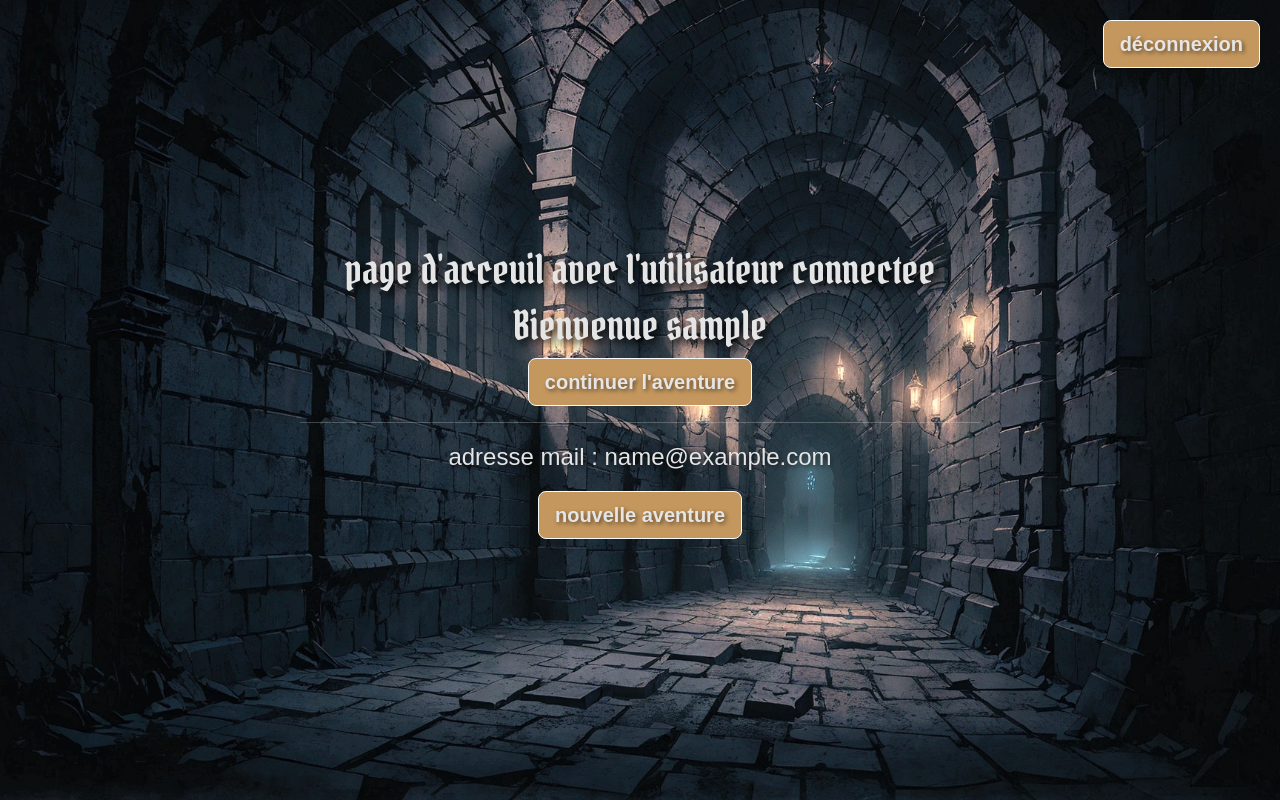
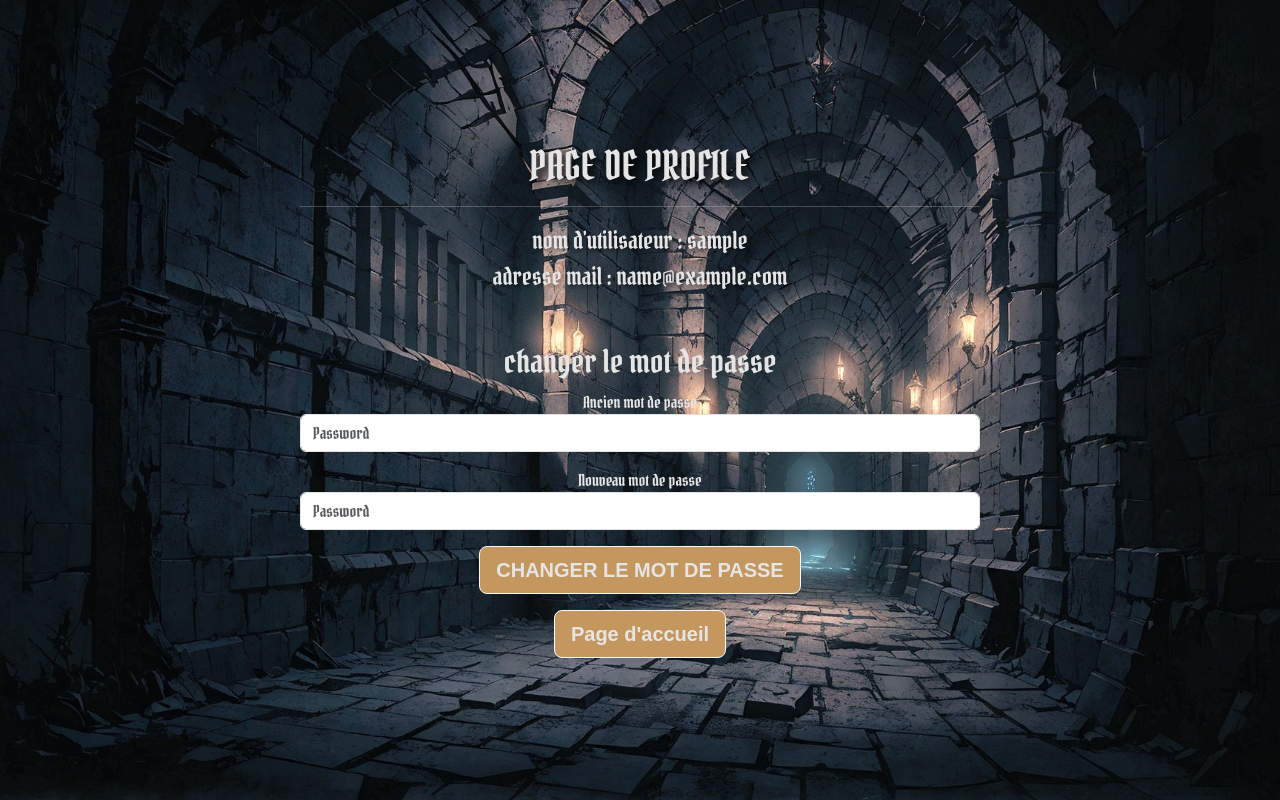
Before and after one commit to RageurRandom/dungeon_xplorer, a PHP site: page /dx_11/profile in a window 1280 px wide. Run offline with PHP 8.4, Linux system fonts and the light colour scheme; the visitor is signed in with stand-in values (Sample User, id 1).

Commit message:
ajout de la page de profile + possibilité de changer le MDP

```diff
--- a/controllers/ProfileController.php
+++ b/controllers/ProfileController.php
@@ -1,8 +1,57 @@
 <?php
 class ProfileController {
-    //regarder si l'utilisateur et connnectée
+
+    /**
+     * regarde si on est connecté puis affiche la page de profile
+     */
     public function index() {
-        require_once 'views/profile.php';
+        session_start();
+        //si on n'est pas connecté
+        if(!isset($_SESSION["connected"]) || !($_SESSION["connected"] === true)){
+            header("Location: /dx_11/connexion");
+        }//si on n'est pas connecté
+
+        else{
+            require_once 'views/profile.php';
+        }
+    }
+
+    public function changePassword(){
+        session_start();
+
+        //si on n'est pas connecté
+        if(!isset($_SESSION["connected"]) || !($_SESSION["connected"] === true)){
+            header("Location: /dx_11/connexion");
+        }//si on n'est pas connecté
+
+        //Si les champs ne sont pas renseignés
+        if(!isset($_POST["newPassword"]) || !isset($_POST["oldPassword"])){
+            header("Location: /dx_11/profile");
+        }//Si les champs ne sont pas renseignés
+
+        //Si les champs sont bien renseigné et qu'on est connecté
+        else{
+            $infosCompte = DataBase::getAccount($_SESSION["userMail"])[0];
+
+            //Si l'ancien MDP n'est pas correcte
+            if(!password_verify($_POST["oldPassword"], $infosCompte["user_password"])){
+                $_SESSION["changePassword_error"] = "L'ancien mot de passe n'est pas correct";
+                header("Location: /dx_11/profile");
+                exit();
+            }//Si l'ancien MDP n'est pas correcte
+
+            //On cahnge le MDP
+            $newPassword = password_hash($_POST['newPassword'], PASSWORD_DEFAULT);
+            DataBase::changePassword($newPassword);
+            $_SESSION["changePassword_error"] = "Mot de passe changé avec succés";
+            header("Location: /dx_11/profile");
+        }
+
+    }
+
+    public function printUser(){
+        echo"nom d'utilisateur : ".$_SESSION["userName"]."<br>
+                adresse mail : ".$_SESSION["userMail"]."<br>";
     }
 }
 ?>
--- a/index.php
+++ b/index.php
@@ -80,6 +80,8 @@ $router->addRoute('creationCompte', 'ConnexionController@create');//Pour la cré
 $router->addRoute('creationHero', 'PersonnageController@createHero'); // Pour créer le personnage
 $router->addRoute('recuperationHero', 'PersonnageController@getHero'); // Pour récupérer le personnage
 
+$router->addRoute('profile', 'ProfileController@index'); // Pour afficher la page de profile
+$router->addRoute('changerMDP', 'ProfileController@changePassword'); // Pour changer le MDP
 
 $router->addRoute('chapitre', 'ChapitreController@showChapter'); // Pour afficher le chapitre en cours
 $router->addRoute('chapitreSuivant/{numChap}/{tresor}/{monstreID}/{itemID}/{spellID}', 'ChapitreController@nextChapter'); //Pour passer d'un chapitre à l'autre
--- a/views/accueil/accueilConnecte.php
+++ b/views/accueil/accueilConnecte.php
@@ -38,6 +38,7 @@
                 <p><a class="btn btn-primary btn-lg btn-light deconnexion-btn" href="deconnexion">déconnexion</a></p>
 
                 <p><a class="btn btn-primary btn-lg btn-light" href='creationHero'>nouvelle aventure</a></p>
+                <p><a class="btn btn-primary btn-lg btn-light" href='profile'>profile</a></p>
             </div>
         </div>
     </div>
--- a/views/profile.php
+++ b/views/profile.php
@@ -1,11 +1,58 @@
 <!DOCTYPE html>
 <html lang="en">
+
 <head>
     <meta charset="UTF-8">
     <meta name="viewport" content="width=device-width, initial-scale=1.0">
+
+    <!-- Bootstrap CSS -->
+    <link href="https://cdn.jsdelivr.net/npm/bootstrap@5.3.3/dist/css/bootstrap.min.css" rel="stylesheet"
+        integrity="sha384-QWTKZyjpPEjISv5WaRU9OFeRpok6YctnYmDr5pNlyT2bRjXh0JMhjY6hW+ALEwIH" crossorigin="anonymous">
+    <script src="https://cdn.jsdelivr.net/npm/bootstrap@5.3.3/dist/js/bootstrap.bundle.min.js"
+        integrity="sha384-YvpcrYf0tY3lHB60NNkmXc5s9fDVZLESaAA55NDzOxhy9GkcIdslK1eN7N6jIeHz"
+        crossorigin="anonymous" defer></script>
+
+    <!-- Custom CSS -->
+    <link href="assets/css/style.css" rel="stylesheet">
+
     <title>Accueil</title>
+
 </head>
+
 <body>
-<h1> page profile de l'utilisateur</h1>
+    <header class="masthead">
+        <div class="container px-4 px-lg-5 h-100">
+            <div class="row gx-4 gx-lg-5 h-100 align-items-center justify-content-center text-center">
+                <div class="col-lg-8 align-self-end">
+                    <h1 class="font-weight-bold">PAGE DE PROFILE</h1>
+
+                    <hr class="divider" />
+                </div>
+                <div class="col-lg-8 align-self-baseline">
+                    <p class="text-white-75 mb-5">
+                        <?php
+                            $this->printUser();
+                        ?>
+                    </p>
+                    <form class="form-signin" action="changerMDP" method = "post">
+                        <h2>changer le mot de passe</h2>
+                        <?php if (isset($_SESSION["changePassword_error"])): ?>
+                            <div class="alert alert-danger" role="alert">
+                                <?php echo $_SESSION["changePassword_error"]; unset($_SESSION["changePassword_error"]); ?>
+                            </div>
+                        <?php endif; ?>
+                        <label for="oldPassword" class="sr-only">Ancien mot de passe</label>
+                        <input type="password" id="userPassword" class="form-control mb-3" placeholder="Password" name="oldPassword" required>
+                        <label for="newPassword" class="sr-only">Nouveau mot de passe</label>
+                        <input type="password" id="userPassword" class="form-control mb-3" placeholder="Password" name="newPassword" required>
+
+                        <button class="btn btn-primary btn-lg btn-light mb-3" type="submit">CHANGER LE MOT DE PASSE</button>
+                        </form>
+                    <a class="btn btn-primary btn-lg btn-light" href="/dx_11/">Page d'accueil</a>
+                </div>
+            </div>
+        </div>
+    </header>
 </body>
+
 </html>
```
Also changed, not shown: controllers/DataBase.php (+18 -0 lines).
